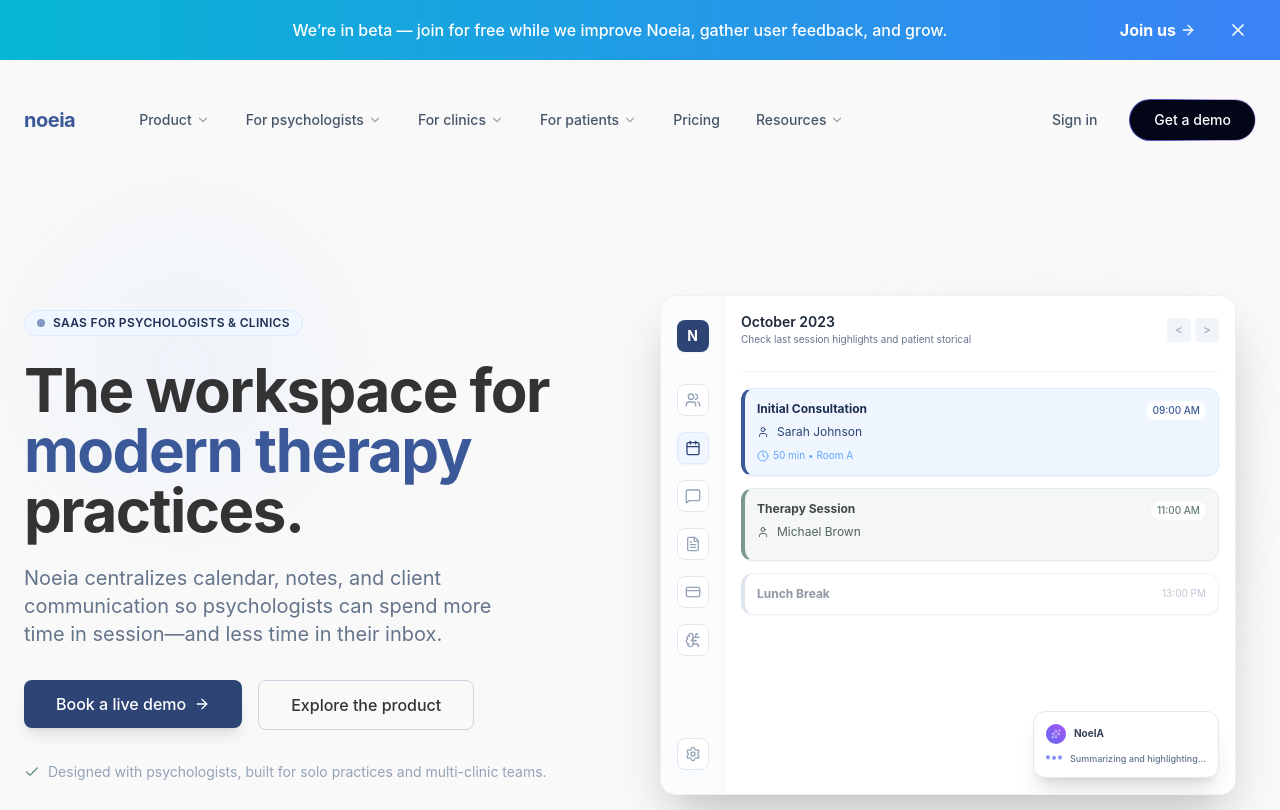
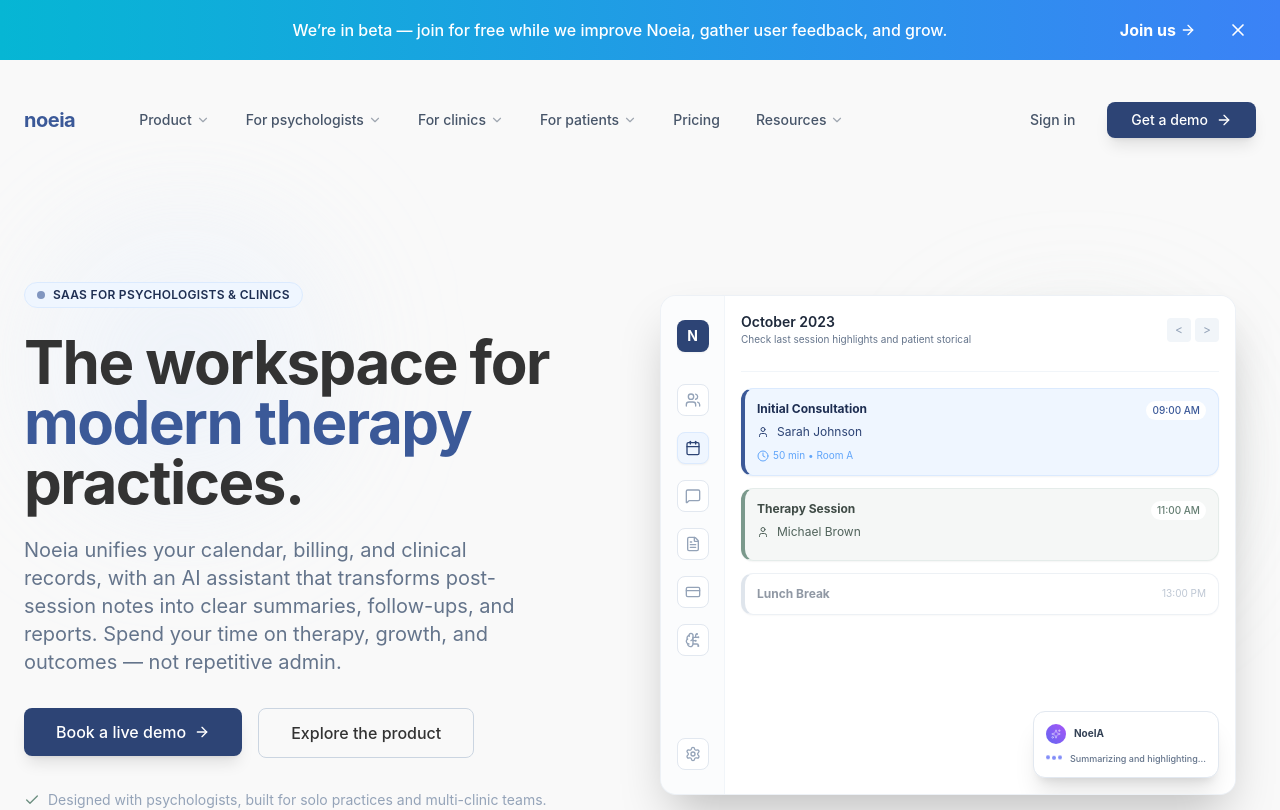
Before and after one commit to danifdezalonso/noeia-antigravity-v0, a Vue app in the folder noeia-web/: page / in a window 1280 px wide. Shown: the top 810 px of the page. Built offline with nearby package versions, Linux system fonts and the light colour scheme.

Commit message:
Hero changes
New content for title and subtitle

```diff
--- a/noeia-web/src/components/public/HeroSection.vue
+++ b/noeia-web/src/components/public/HeroSection.vue
@@ -49,7 +49,7 @@
           </h1>
 
           <p class="text-lg lg:text-xl text-text-muted mb-8 leading-relaxed max-w-lg">
-            Noeia centralizes calendar, notes, and client communication so psychologists can spend more time in session—and less time in their inbox.
+            Noeia unifies your calendar, billing, and clinical records, with an AI assistant that transforms post-session notes into clear summaries, follow-ups, and reports. Spend your time on therapy, growth, and outcomes — not repetitive admin.
           </p>
 
           <div class="flex flex-col sm:flex-row gap-4 mb-8">
--- a/noeia-web/src/components/public/PublicNavbar.vue
+++ b/noeia-web/src/components/public/PublicNavbar.vue
@@ -1,7 +1,7 @@
 <script setup lang="ts">
 import { ref, onMounted, onUnmounted, computed } from 'vue'
 import { RouterLink } from 'vue-router'
-import GlowingButton from '@/components/ui/GlowingButton.vue'
+import Button from '@/components/ui/Button.vue'
 import { Menu, X, ChevronDown, Sparkles, Smartphone, Building, ArrowRight, Calendar, CheckCircle2, Rocket, User, Users, BookOpen, FileText, Activity, HelpCircle, History, Mail } from 'lucide-vue-next'
 
 const isMenuOpen = ref(false)
@@ -259,7 +259,9 @@
           Sign in
         </RouterLink>
         <RouterLink to="/login">
-          <GlowingButton text="Get a demo" />
+          <Button class="rounded-full px-6 bg-primary-500 hover:bg-primary-600 shadow-lg hover:shadow-primary-500/25 transition-all">
+            Get a demo <ArrowRight class="w-4 h-4 ml-2" />
+          </Button>
         </RouterLink>
       </div>
 
@@ -475,7 +477,9 @@
             Sign in
           </RouterLink>
           <RouterLink to="/login" @click="isMenuOpen = false" class="w-full flex justify-center">
-            <GlowingButton text="Get a demo" />
+            <Button class="w-full rounded-full px-6 bg-primary-500 hover:bg-primary-600 shadow-lg hover:shadow-primary-500/25 transition-all">
+              Get a demo <ArrowRight class="w-4 h-4 ml-2" />
+            </Button>
           </RouterLink>
         </div>
       </div>
--- a/noeia-web/src/components/ui/GlowingButton.vue
+++ /dev/null
@@ -1,42 +0,0 @@
-<script setup lang="ts">
-import { computed } from 'vue'
-
-interface Props {
-  text?: string
-  href?: string
-  onClick?: () => void
-}
-
-const props = withDefaults(defineProps<Props>(), {
-  text: 'Get a demo',
-  href: '#'
-})
-
-</script>
-
-<template>
-  <component
-    :is="href ? 'a' : 'button'"
-    :href="href"
-    @click="onClick"
-    class="relative group inline-flex items-center justify-center rounded-full p-[1px] overflow-hidden cursor-pointer"
-  >
-    <!-- Rotating Gradient Border -->
-    <span class="absolute inset-[-1000%] animate-[spin_2s_linear_infinite] bg-[conic-gradient(from_90deg_at_50%_50%,#E2CBFF_0%,#393BB2_50%,#E2CBFF_100%)]" />
-
-    <!-- Button Content -->
-    <span class="relative inline-flex h-full w-full items-center justify-center rounded-full bg-slate-950 px-6 py-2.5 text-sm font-medium text-white backdrop-blur-3xl transition-all duration-200 group-hover:bg-slate-900">
-      {{ text }}
-      <!-- Glare Effect -->
-      <div class="absolute inset-0 w-full h-full bg-gradient-to-r from-transparent via-white/10 to-transparent -translate-x-full group-hover:animate-[shimmer_1s_infinite] pointer-events-none"></div>
-    </span>
-  </component>
-</template>
-
-<style scoped>
-@keyframes shimmer {
-  100% {
-    transform: translateX(100%);
-  }
-}
-</style>
```
